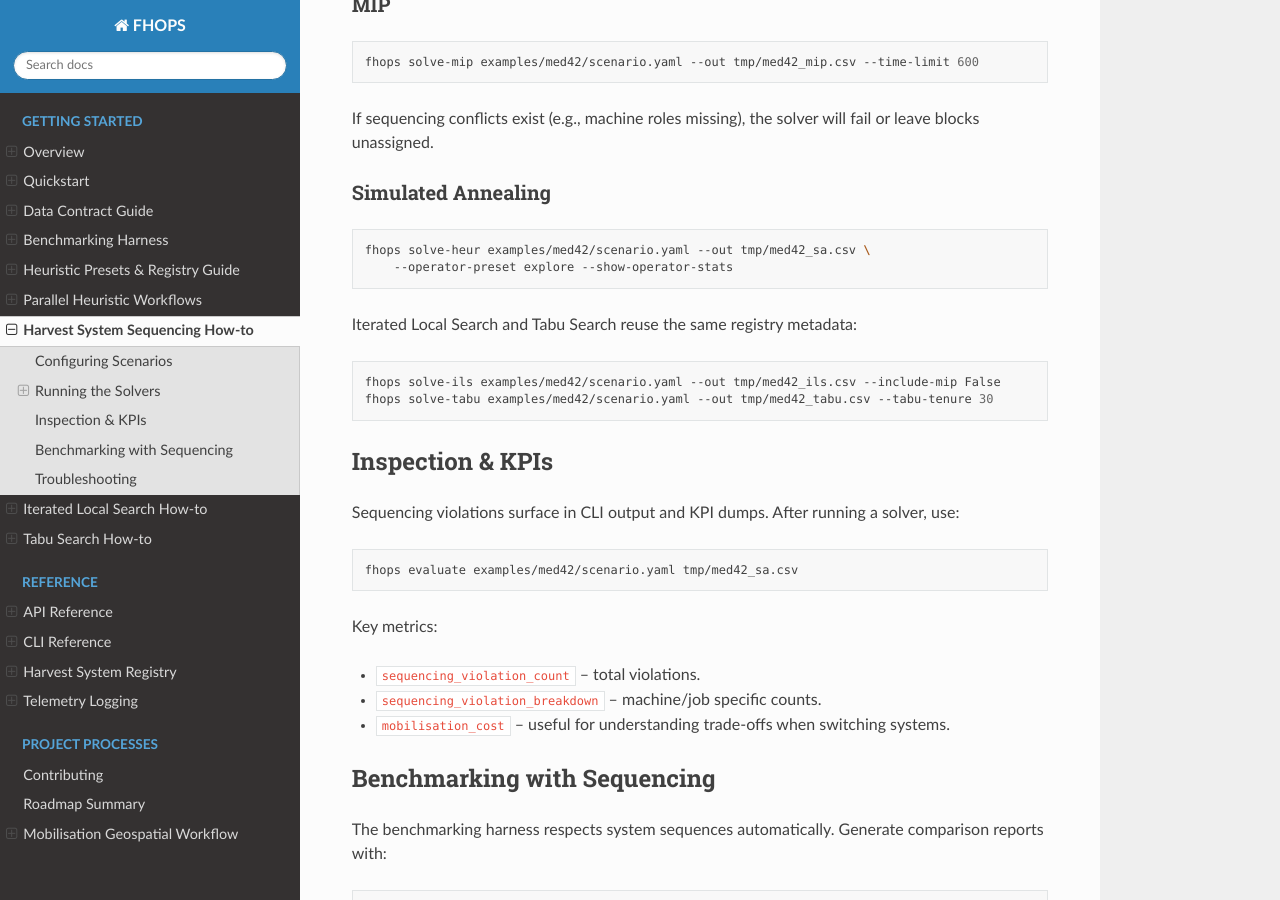
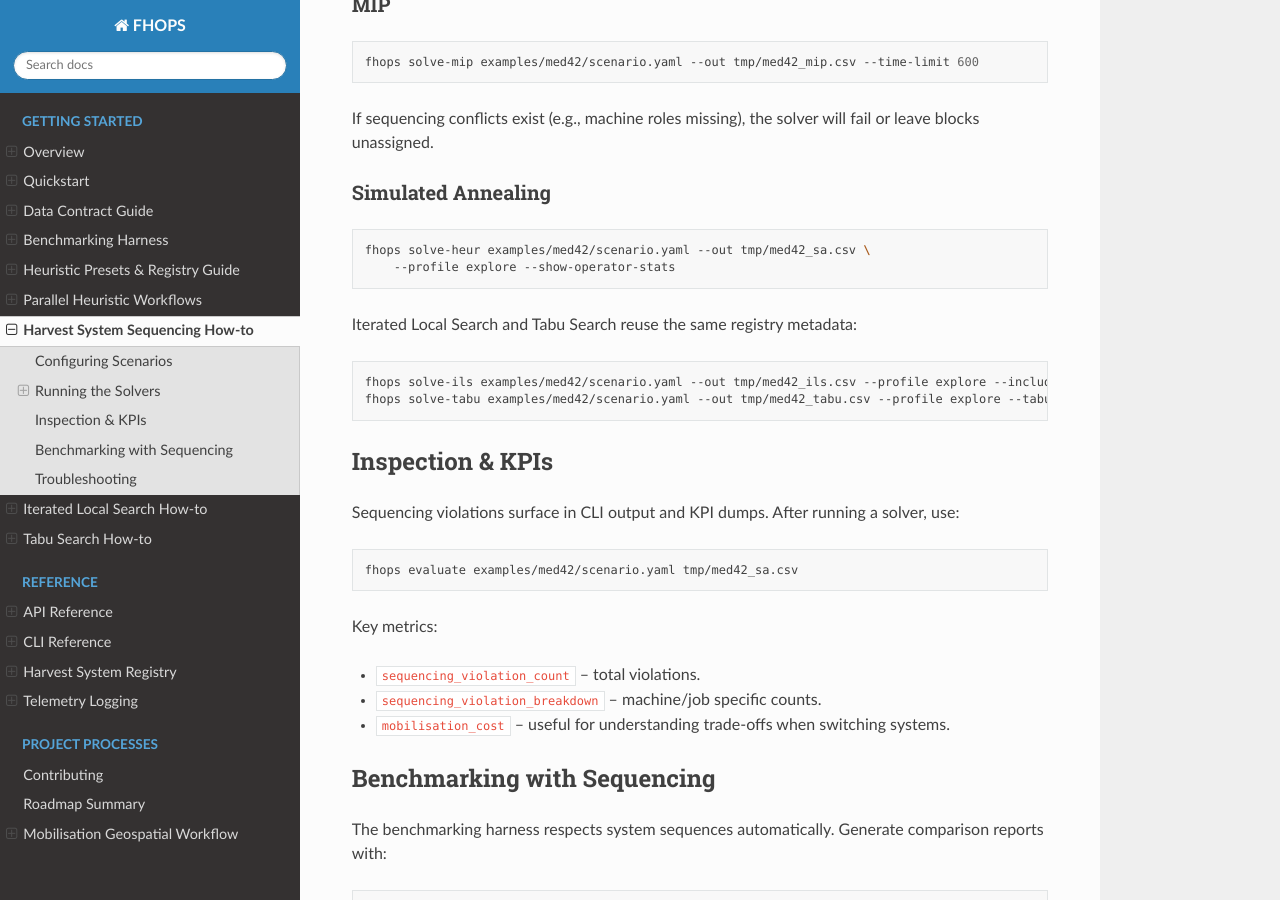
Before and after one commit to UBC-FRESH/fhops, a Sphinx documentation site: the page built from docs/howto/system_sequencing.rst, in a window 1280 px wide and 900 px high, scrolled down 989 px. Built offline with Sphinx 7.4.7 and the Read the Docs theme 3.1.0, drawn with Linux system fonts in a browser that asks for light colours.

Commit message:
docs: mention solver profiles

```diff
--- a/docs/howto/heuristic_presets.rst
+++ b/docs/howto/heuristic_presets.rst
@@ -69,6 +69,9 @@ The registry-backed operators work across all heuristics. Opt-in features share
 * **Iterated Local Search**: ``fhops solve-ils`` reuses presets/weights. Parallel knobs mirror SA.
 * **Tabu Search**: ``fhops solve-tabu`` accepts the same preset/weight flags while adding
   Tabu-specific parameters (tenure, stall limit).
+* **Profiles**: ``fhops solve-heur --profile explore`` applies a bundled configuration (operator
+  presets, batching, multi-start). List options via ``fhops solve-heur --list-profiles``; explicit CLI
+  flags still override profile defaults.
 
 Reference the dedicated how-tos for ILS and Tabu when tuning those solvers.
 * :doc:`parallel_heuristics` details the opt-in parallel execution pathways shared across heuristics.
--- a/docs/howto/system_sequencing.rst
+++ b/docs/howto/system_sequencing.rst
@@ -59,14 +59,14 @@ Simulated Annealing
 .. code-block:: bash
 
    fhops solve-heur examples/med42/scenario.yaml --out tmp/med42_sa.csv \
-       --operator-preset explore --show-operator-stats
+       --profile explore --show-operator-stats
 
 Iterated Local Search and Tabu Search reuse the same registry metadata:
 
 .. code-block:: bash
 
-   fhops solve-ils examples/med42/scenario.yaml --out tmp/med42_ils.csv --include-mip False
-   fhops solve-tabu examples/med42/scenario.yaml --out tmp/med42_tabu.csv --tabu-tenure 30
+   fhops solve-ils examples/med42/scenario.yaml --out tmp/med42_ils.csv --profile explore --include-mip False
+   fhops solve-tabu examples/med42/scenario.yaml --out tmp/med42_tabu.csv --profile explore --tabu-tenure 30
 
 Inspection & KPIs
 -----------------
--- a/docs/reference/cli.rst
+++ b/docs/reference/cli.rst
@@ -27,7 +27,7 @@ Both ``solve-mip`` and ``solve-heur`` export schedules with the columns ``machin
 ``S1`` when only day-level data is provided) so downstream tooling can analyse sub-daily assignments.
 
 Heuristic configuration reference
----------------------------------
+----------------------------------
 
 See :doc:`../howto/heuristic_presets` for an end-to-end walkthrough. Common CLI patterns:
 
@@ -50,6 +50,8 @@ See :doc:`../howto/heuristic_presets` for an end-to-end walkthrough. Common CLI
 - ``fhops bench suite --include-ils`` — add ILS rows to the benchmark summary (CSV/JSON). Combine with ``--include-tabu`` for full solver comparisons.
 - ``python scripts/render_benchmark_plots.py tmp/benchmarks/summary.csv`` — turn benchmark summaries into comparison charts for documentation (see :doc:`../howto/benchmarks`).
 - ``fhops bench suite --include-ils --include-tabu --out-dir tmp/benchmarks_compare`` — generate the richer comparison columns (best heuristic solver, objective gaps, runtime ratios).
+- ``fhops solve-heur ... --profile explore`` — apply a named solver profile that bundles presets, batching, and optional multi-start settings (see ``fhops solve-heur --list-profiles``).
+- ``fhops bench suite --profile mobilisation`` — reuse the same profile defaults across SA/ILS/Tabu when benchmarking; explicit CLI overrides still win.
 
 The evaluation output should include `mobilisation_cost=6.0` and `sequencing_violation_count=0`
 if the regression baseline is satisfied.
```
